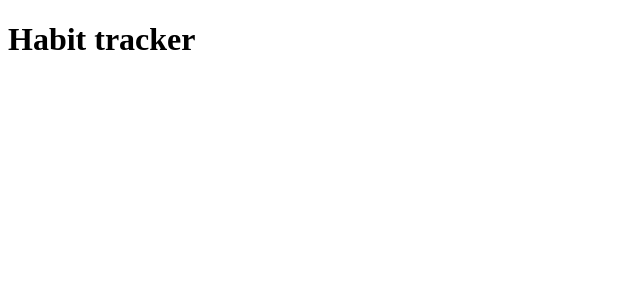
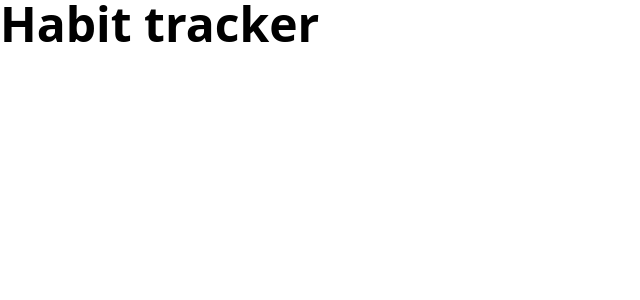
Before and after one commit to ShenolShengov/react-habit-tracker, a React (Vite) app: page / in a window 1280 px wide. Shown: the top 300 px of the page, without its empty margins (0-640 px from the left). Built offline with nearby package versions, Linux system fonts and the light colour scheme.

Commit message:
Set up tailwindcss

```diff
--- a/package.json
+++ b/package.json
@@ -10,8 +10,10 @@
     "preview": "vite preview"
   },
   "dependencies": {
+    "@tailwindcss/vite": "^4.1.17",
     "react": "^19.2.0",
-    "react-dom": "^19.2.0"
+    "react-dom": "^19.2.0",
+    "tailwindcss": "^4.1.17"
   },
   "devDependencies": {
     "@eslint/js": "^9.39.1",
--- a/src/App.jsx
+++ b/src/App.jsx
@@ -2,7 +2,7 @@
 export default function App() {
   return (
     <div>
-      <h1>Habit tracker</h1>
+      <h1 className="text-5xl font-bold">Habit tracker</h1>
     </div>
   );
 }
--- a/src/index.css
+++ b/src/index.css
@@ -0,0 +1 @@
+@import "tailwindcss";
--- a/vite.config.js
+++ b/vite.config.js
@@ -1,6 +1,7 @@
-import { defineConfig } from 'vite'
-import react from '@vitejs/plugin-react'
+import { defineConfig } from "vite";
+import react from "@vitejs/plugin-react";
+import tailwindcss from "@tailwindcss/vite";
 
 export default defineConfig({
-  plugins: [react()],
-})
+  plugins: [react(), tailwindcss()],
+});
```
Also changed, not shown: 1 other file (tests, documents, lock files or other folders).
